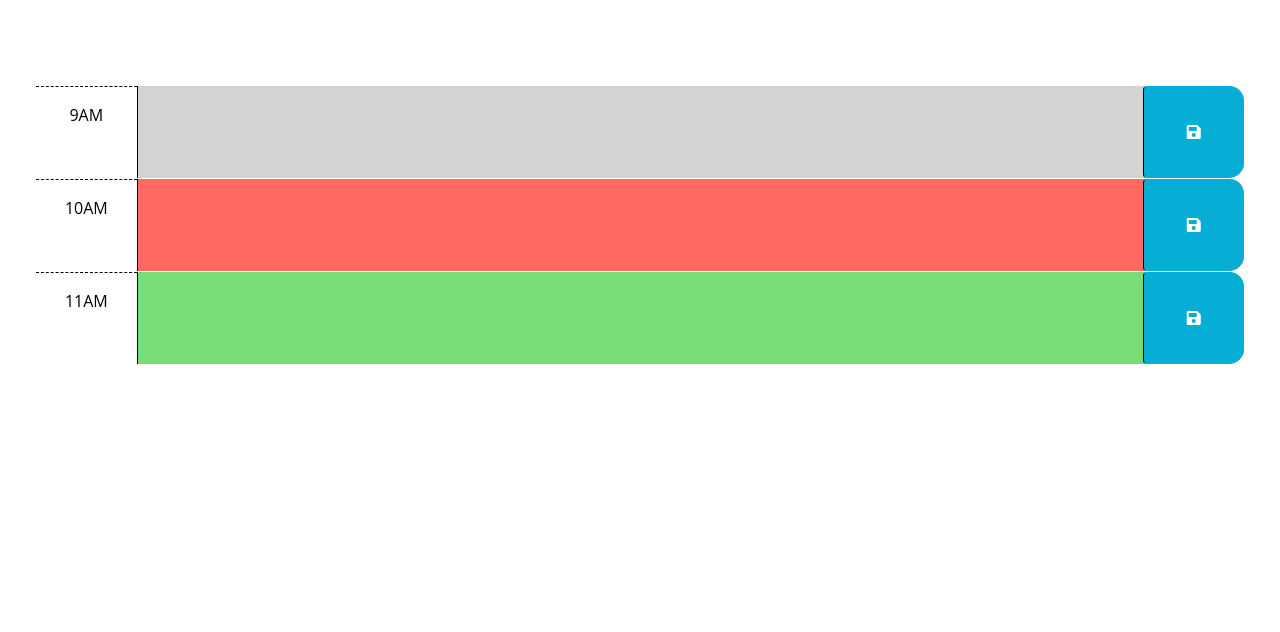
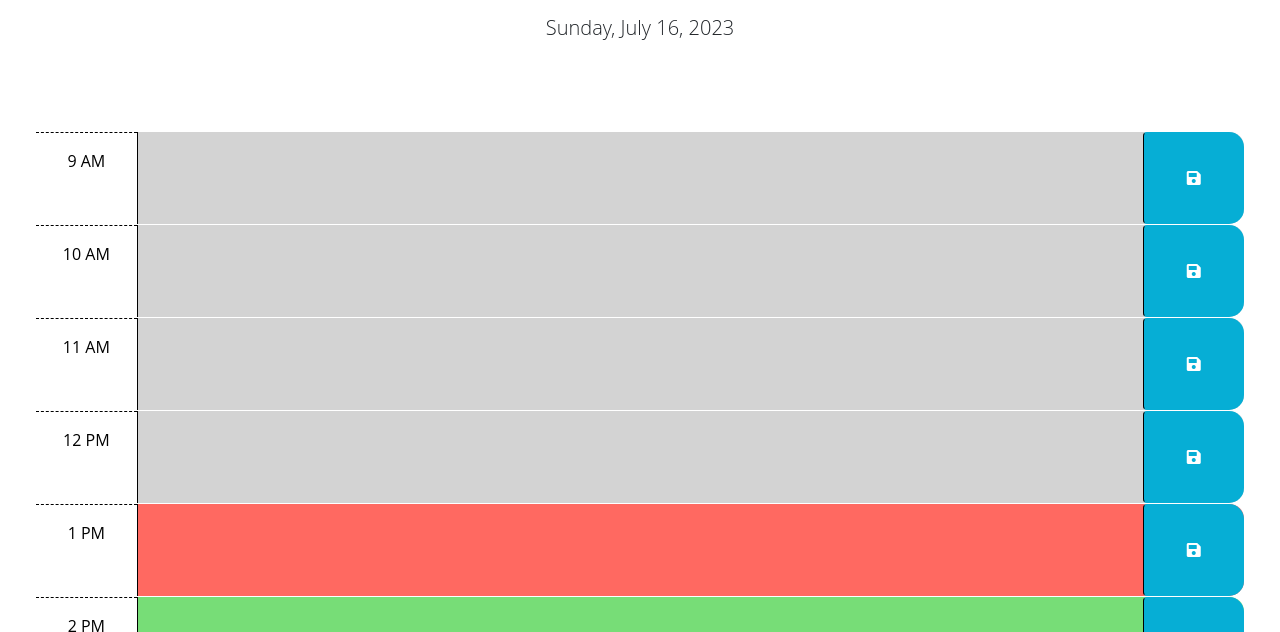
Before and after one commit to alexbishopbootcamp/work-day-scheduler, a plain HTML site: page index.html in a window 1280 px wide. Shown: the part 166-798 px from the top of the page. Drawn offline with nearby package versions, Linux system fonts and the light colour scheme.

Commit message:
procedurally generate time blocks

```diff
--- a/index.html
+++ b/index.html
@@ -30,7 +30,7 @@
       <p class="lead">A simple calendar app for scheduling your work day</p>
       <p id="currentDay" class="lead"></p>
     </header>
-    <div class="container-fluid px-5">
+    <div id="time-block-container" class="container-fluid px-5">
       <!-- Use class for "past", "present", and "future" to apply styles to the
       time-block divs accordingly. The javascript will need to do this by
       adding/removing these classes on each div by comparing the hour in the
@@ -41,32 +41,43 @@
       code is implemented.
       -->
 
-      <!-- Example of a past time block. The "past" class adds a gray background color. -->
-      <div id="hour-9" class="row time-block past">
-        <div class="col-2 col-md-1 hour text-center py-3">9AM</div>
+      <!-- Template time block -->
+      <!-- This template allows us to make changes to this one block and have it replicated everywhere -->
+      <div id="time-block-template" class="row time-block d-none">
+        <div class="col-2 col-md-1 hour text-center py-3">X AM</div>
         <textarea class="col-8 col-md-10 description" rows="3"> </textarea>
         <button class="btn saveBtn col-2 col-md-1" aria-label="save">
           <i class="fas fa-save" aria-hidden="true"></i>
         </button>
       </div>
 
+      <!-- Example of a past time block. The "past" class adds a gray background color. -->
+      <!-- <div id="hour-9" class="row time-block past">
+        <div class="col-2 col-md-1 hour text-center py-3">9AM</div>
+        <textarea class="col-8 col-md-10 description" rows="3"> </textarea>
+        <button class="btn saveBtn col-2 col-md-1" aria-label="save">
+          <i class="fas fa-save" aria-hidden="true"></i>
+        </button>
+      </div> -->
+
       <!-- Example of a present time block. The "present" class adds a red background color. -->
-      <div id="hour-10" class="row time-block present">
+      <!-- <div id="hour-10" class="row time-block present">
         <div class="col-2 col-md-1 hour text-center py-3">10AM</div>
         <textarea class="col-8 col-md-10 description" rows="3"> </textarea>
         <button class="btn saveBtn col-2 col-md-1" aria-label="save">
           <i class="fas fa-save" aria-hidden="true"></i>
         </button>
-      </div>
+      </div> -->
 
       <!-- Example of a future time block. The "future" class adds a green background color. -->
-      <div id="hour-11" class="row time-block future">
+      <!-- <div id="hour-11" class="row time-block future">
         <div class="col-2 col-md-1 hour text-center py-3">11AM</div>
         <textarea class="col-8 col-md-10 description" rows="3"> </textarea>
         <button class="btn saveBtn col-2 col-md-1" aria-label="save">
           <i class="fas fa-save" aria-hidden="true"></i>
         </button>
-      </div>
+      </div> -->
+
     </div>
 
     <script src="https://cdnjs.cloudflare.com/ajax/libs/jquery/3.2.1/jquery.min.js"></script>
--- a/script.js
+++ b/script.js
@@ -2,6 +2,30 @@
 // the code isn't run until the browser has finished rendering all the elements
 // in the html.
 $(function () {
+  // Settings and consts
+  const timeFormat = "h A"; // 12 hour time
+  // const timeFormat = "H:00"; // 24 hour time
+  const timeBlockTemplate = $("#time-block-template");
+  const timeBlockContainer = $("#time-block-container");
+  // Range of hours to display in the schedule
+  const startHour = 9;
+  const endHour = 17;
+
+  // Populate schedule with time blocks
+  for(let hour = startHour; hour <= endHour; hour++) {
+    // clone from template
+    const timeBlock = timeBlockTemplate.clone();
+    // Make clone visible
+    timeBlock.removeClass("d-none");
+    // Set the id of the time block to the hour
+    timeBlock.attr("id", "hour-" + hour);
+    // Set time block hour text
+    timeBlock.find(".hour").text(dayjs().hour(hour).format(timeFormat));
+    // Add to page
+    timeBlockContainer.append(timeBlock);
+    // Set past, present or future class based on the current hour
+    updateTimeBlockColors();
+  }
   // TODO: Add a listener for click events on the save button. This code should
   // use the id in the containing time-block as a key to save the user input in
   // local storage. HINT: What does `this` reference in the click listener
@@ -19,5 +43,34 @@ $(function () {
   // the values of the corresponding textarea elements. HINT: How can the id
   // attribute of each time-block be used to do this?
   //
-  // TODO: Add code to display the current date in the header of the page.
+  // display the current date in the header of the page.
+  const dayContainer = $("#currentDay");
+  dayContainer.text(dayjs().format("dddd, MMMM D, YYYY"));
 });
+
+// Update colors for time blocks. If no timeBlock is passed, update all on page.
+function updateTimeBlockColors(timeBlock){
+  if(timeBlock) {
+    // Only proceed if the element has an hour-x ID. Uses short-circuiting to
+    // prevent errors if the element doesn't have an ID.
+    if(!timeBlock.attr("id") || !timeBlock.attr("id").includes("hour-")) {
+      return;
+    }
+    // Get hour from ID
+    const hour = timeBlock.attr("id").split("-")[1];
+    if(dayjs().hour() < hour) {
+      timeBlock.addClass("future");
+    } else if(dayjs().hour() > hour) {
+      timeBlock.addClass("past");
+    } else {
+      timeBlock.addClass("present");
+    }
+  } else {
+    // TODO: share timeBlockContainer const from earlier in code
+    const timeBlockContainer = $("#time-block-container");
+    for(timeBlock of timeBlockContainer.children()) {
+      // Call self with each found time block
+      updateTimeBlockColors($(timeBlock));
+    }
+  }
+}
```
Lines whose indentation alone changed are shown as unchanged.
